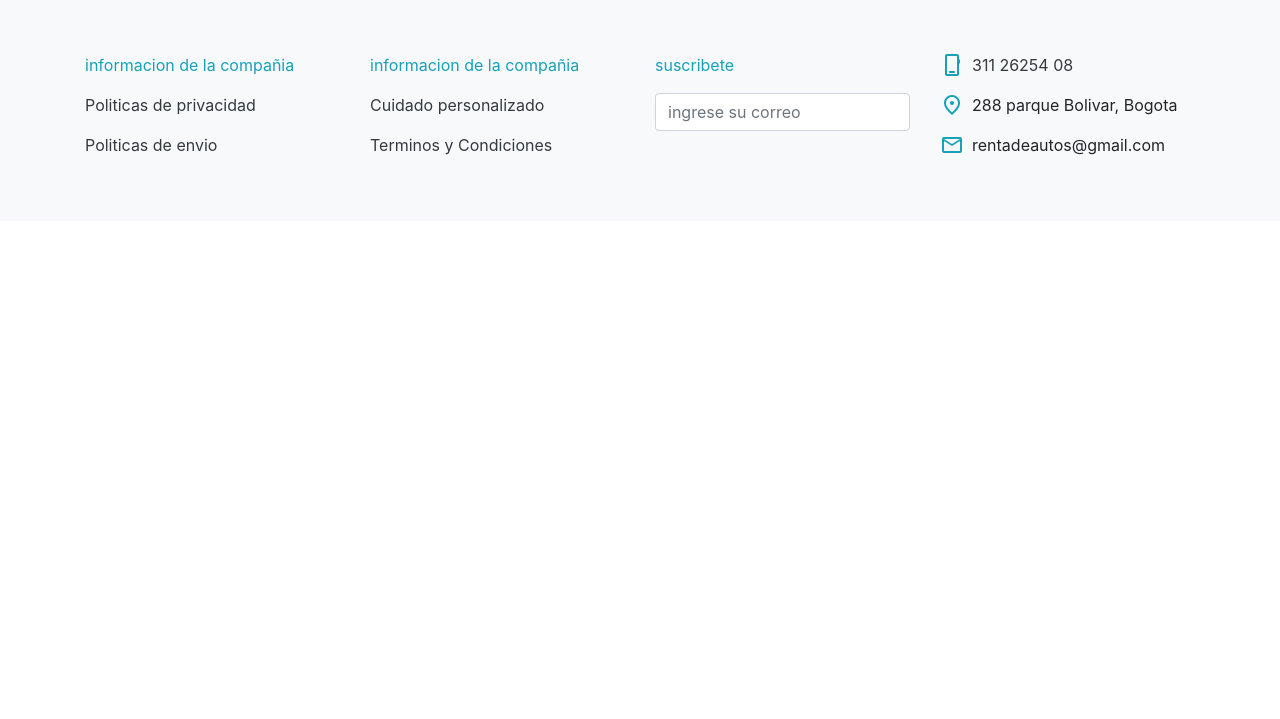
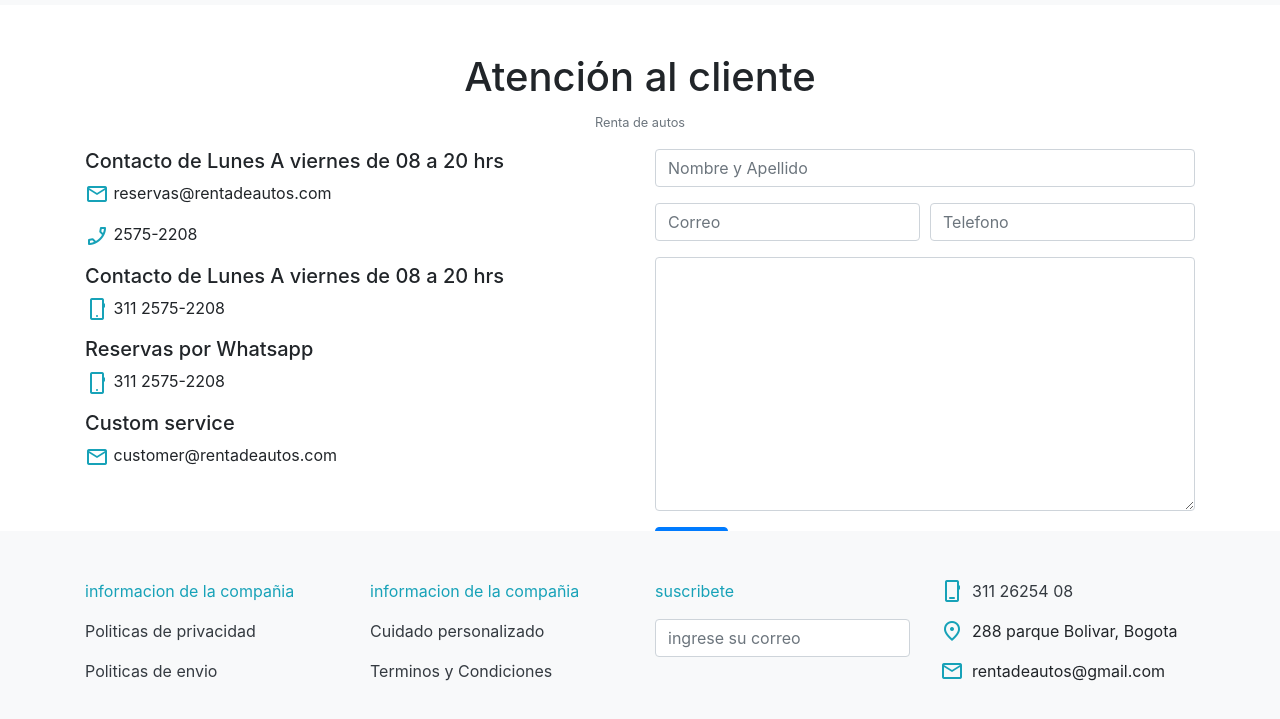
Before and after one commit to carlosandresalzate/rentadeautos, a website: page contacto.html in a window 1280 px wide. Shown: the part 53-772 px from the top of the page. Drawn offline with nearby package versions, Linux system fonts and the light colour scheme.

Commit message:
agrego formulario de contacto

```diff
--- a/contacto.html
+++ b/contacto.html
@@ -42,8 +42,55 @@
         </div>
     </nav>
 
+    <!-- formulario de contacto -->
+
+    <section>
+        <div class="container py-5">
+            <div class="text-center">
+                <h1>Atención al cliente</h1>
+                <p class="text-secondary"><small>Renta de autos</small></p>
+            </div>
+            <div class="row">
+                <div class="col-md-6">
+                    <h5>Contacto de Lunes A viernes de 08 a 20 hrs</h5>
+                    <p><span class="material-symbols-outlined text-info align-middle">mail</span> reservas@rentadeautos.com</p>
+                    <p><span class="material-symbols-outlined text-info align-middle">phone_enabled</span> 2575-2208</p>
+                    <h5>Contacto de Lunes A viernes de 08 a 20 hrs</h5>
+                    <p><span class="material-symbols-outlined text-info align-middle">phone_android</span> 311 2575-2208</p>
+                    <h5>Reservas por Whatsapp</h5>
+                    <p><span class="material-symbols-outlined text-info align-middle">phone_android</span> 311 2575-2208</p>
+                    <h5>Custom service</h5>
+                    <p><span class="material-symbols-outlined text-info align-middle">mail</span> customer@rentadeautos.com</p>
+                </div>
+                <div class="col-md-6">
+                    <form>
+                        <div class="form-group">
+                            <label for="" class="sr-only"></label>
+                            <input type="text" class="form-control" placeholder="Nombre y Apellido">
+                        </div>
+                        <div class="form-row">
+                            <div class="form-group col-md-6">
+                                <label for="" class="sr-only"></label>
+                                <input type="email" class="form-control" placeholder="Correo">
+                            </div>
+                            <div class="form-group col-md-6">
+                                <label for="" class="sr-only"></label>
+                                <input type="tel" class="form-control" placeholder="Telefono">
+                            </div>
+                        </div>
+                          <div class="form-group">
+                            <label for="" class="sr-only"></label>
+                            <textarea name="" id="" cols="30" rows="10" class="form-control"></textarea>
+                        </div>
+                        <button type="submit" class="btn btn-primary">Enviar</button>
+                    </form>
+                </div>
+            </div>
+        </div>
+    </section>
+
     <!-- footer -->
-    <footer class="bg-light">
+    <footer class="bg-light fixed-bottom">
         <div class="container py-5">
             <div class="row">
                 <div class="col-lg-3 col-md-6 col-sm-6">
```
